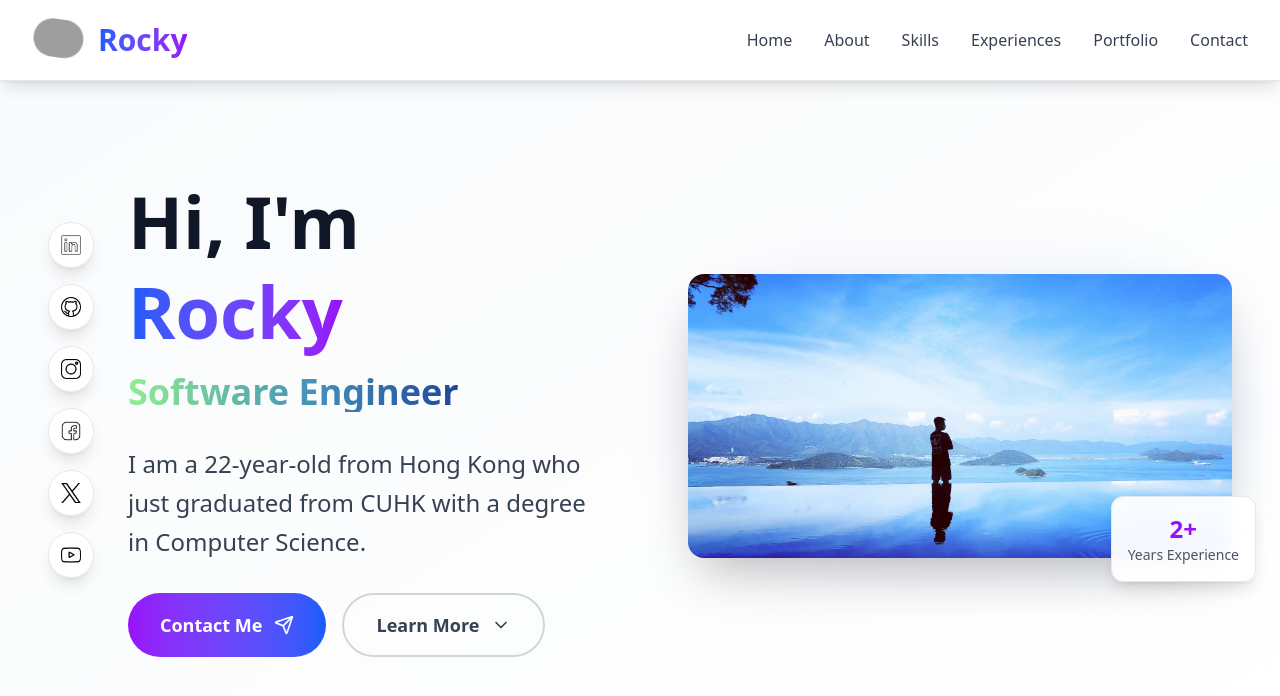
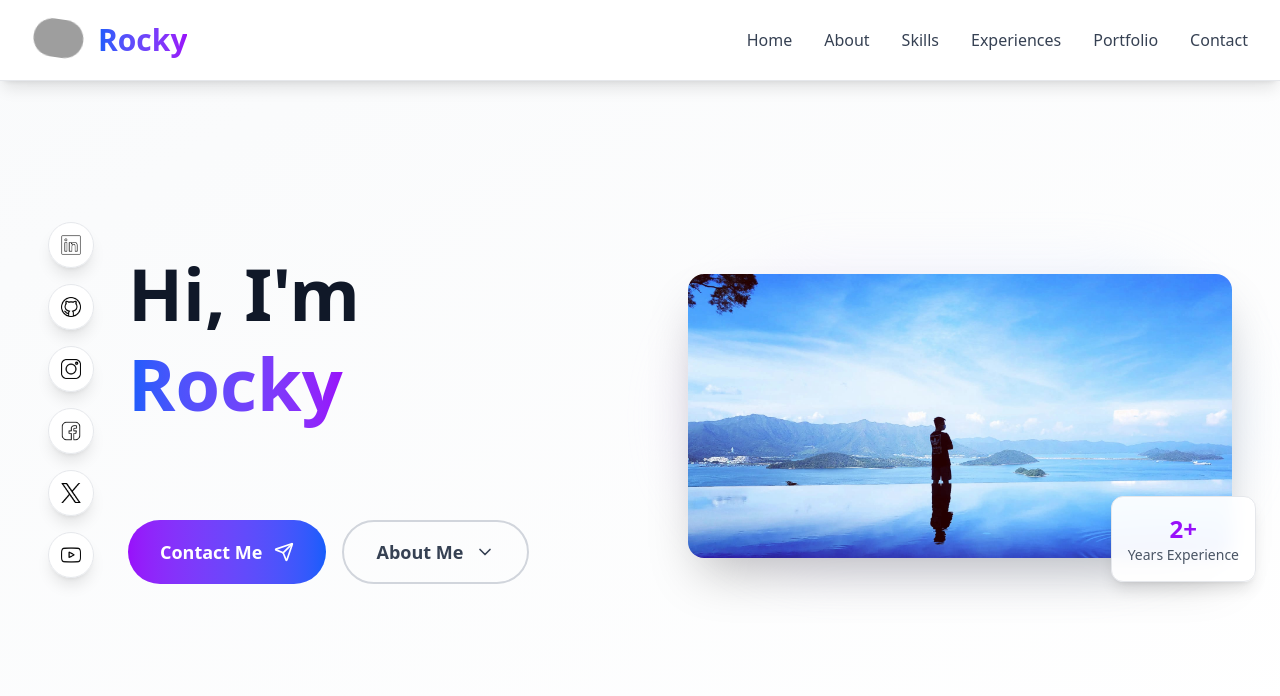
Before and after one commit to Rocky4869/portfolio, a Next.js app: page / in a window 1280 px wide. Shown: the top 696 px of the page. Built offline with nearby package versions, Linux system fonts and the light colour scheme; grey boxes are pictures that could not be loaded.

Commit message:
Enhance Hero component with dynamic title animation, update global styles by commenting out unused properties, and modify button text for clarity.

```diff
--- a/app/globals.css
+++ b/app/globals.css
@@ -70,11 +70,11 @@
     rgb(68, 145, 184),
     rgb(21, 49, 151)
   );
-  background-repeat: no-repeat;
-  background-size: 80%;
-  animation: shinetxt 5s infinite;
-  animation-delay: 1.5s;
-  background-position: -500%;
+  /* background-repeat: no-repeat; */
+  /* background-size: 100%;  */
+  /* animation: shinetxt 5s infinite; */
+  /* animation-delay: 1.5s; */
+  /* background-position: -500%; */
   background-clip: text;
   -webkit-background-clip: text;
   -webkit-text-fill-color: rgba(255, 255, 255, 0);
--- a/components/Hero.tsx
+++ b/components/Hero.tsx
@@ -1,11 +1,14 @@
 "use client";
 
-import React from "react";
+import React, { useState, useEffect } from "react";
 import Image from "next/image";
 import { ChevronDown, Send } from "lucide-react";
 import myphoto from "@/public/images/myphoto1.jpg";
 
 export default function Hero() {
+  const [currentTitleIndex, setCurrentTitleIndex] = useState(0);
+  const [currentTitle, setCurrentTitle] = useState("");
+
   const scrollToAbout = () => {
     const element = document.querySelector("#about");
     if (element) {
@@ -19,6 +22,50 @@ export default function Hero() {
       element.scrollIntoView({ behavior: "smooth" });
     }
   };
+
+  const titles = [
+    "Software Engineer",
+    "Web Developer",
+    "Full Stack Developer",
+    "Data Analyst",
+  ];
+
+  // Animation effect for the title
+  useEffect(() => {
+    const startTyping = () => {
+      setCurrentTitle("");
+
+      const typeWriter = (text: string, index: number) => {
+        if (index < text.length) {
+          setCurrentTitle(text.slice(0, index + 1));
+          setTimeout(() => typeWriter(text, index + 1), 10);
+        } else {
+          setTimeout(() => {
+            startDeleting(text);
+          }, 1000);
+        }
+      };
+
+      typeWriter(titles[currentTitleIndex], 0);
+    };
+
+    const startDeleting = (text: string) => {
+      const deleteWriter = (index: number) => {
+        if (index > 0) {
+          setCurrentTitle(text.slice(0, index - 1));
+          setTimeout(() => deleteWriter(index - 1), 20);
+        } else {
+          setTimeout(() => {
+            setCurrentTitleIndex((prev) => (prev + 1) % titles.length);
+          }, 500);
+        }
+      };
+
+      deleteWriter(text.length);
+    };
+
+    startTyping();
+  }, [currentTitleIndex]);
 
   return (
     <section
@@ -36,15 +83,15 @@ export default function Hero() {
                   Rocky
                 </span>
               </h1>
-              <h2 className="text-xl sm:text-2xl md:text-3xl lg:text-4xl font-semibold home__subtitle">
-                Software Engineer
+              <h2 className="text-xl sm:text-2xl md:text-3xl lg:text-4xl font-semibold min-h-[1.2em] home__subtitle">
+                {currentTitle}
               </h2>
             </div>
 
-            <p className="text-base sm:text-lg lg:text-xl xl:text-2xl text-gray-700 leading-relaxed max-w-2xl mx-auto xl:mx-0">
+            {/* <p className="text-base sm:text-lg lg:text-xl xl:text-2xl text-gray-700 leading-relaxed max-w-2xl mx-auto xl:mx-0">
               I am a 22-year-old from Hong Kong who just graduated from CUHK
               with a degree in Computer Science.
-            </p>
+            </p> */}
 
             <div className="flex flex-col sm:flex-row gap-4 justify-center xl:justify-start">
               <button
@@ -59,7 +106,7 @@ export default function Hero() {
                 onClick={scrollToAbout}
                 className="group border-2 border-gray-300 hover:border-purple-600 text-gray-700 hover:text-purple-600 px-6 sm:px-8 py-3 sm:py-4 rounded-full font-semibold text-base sm:text-lg transition-all duration-300 hover:bg-purple-50 flex items-center justify-center gap-3"
               >
-                Learn More
+                About Me
                 <ChevronDown className="w-4 h-4 sm:w-5 sm:h-5 group-hover:translate-y-1 transition-transform duration-200" />
               </button>
             </div>
```
